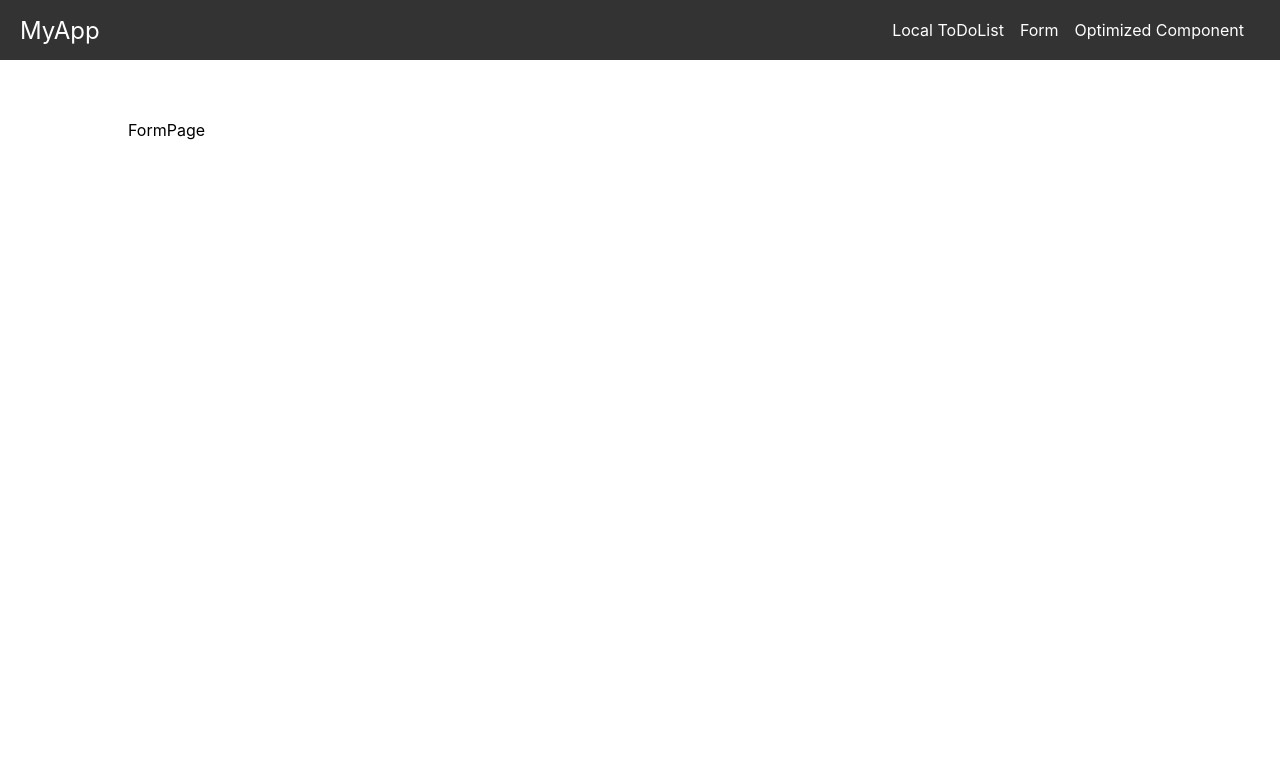
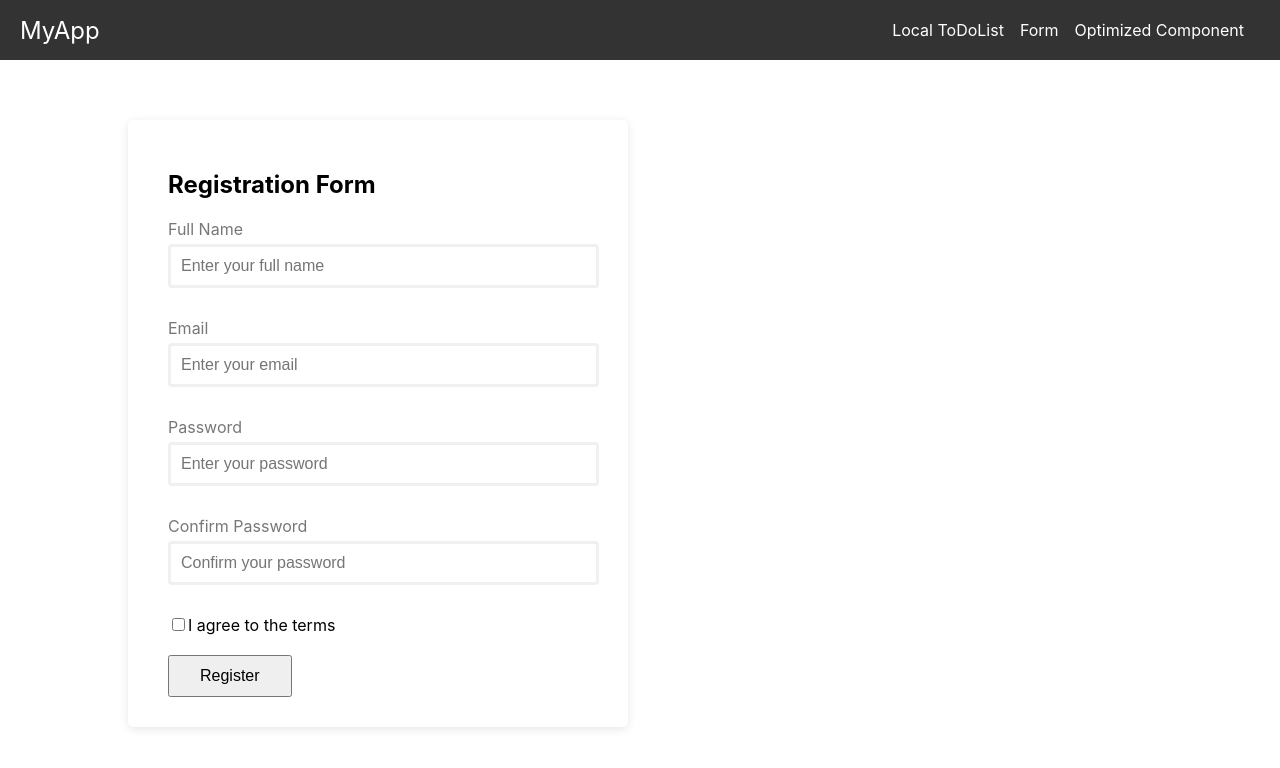
Before and after one commit to omarawad0/Todo-list-reactjs, a React (Create React App) app: page /form in a window 1280 px wide. Shown: the top 768 px of the page. Built offline with nearby package versions, Linux system fonts and the light colour scheme.

Commit message:
Implement FormRegistration task

```diff
--- /dev/null
+++ b/src/components/FormRegistration/FormRegistration.module.css
@@ -0,0 +1,21 @@
+:root {
+  --error-color: #e74c3c;
+}
+
+.container {
+  background-color: #fff;
+  border-radius: 5px;
+  box-shadow: 0 2px 10px #0000001a;
+  width: 500px;
+  @media screen and (max-width: 768px) {
+    width: 300px;
+  }
+}
+
+.form {
+  padding: 30px 55px 30px 40px;
+}
+
+.error {
+  color: var(--error-color);
+}
--- /dev/null
+++ b/src/components/FormRegistration/index.jsx
@@ -0,0 +1,118 @@
+import React, { useState } from "react";
+import InputField from "../InputField";
+import styles from "./FormRegistration.module.css";
+
+const localizedErrors = {
+  fullName: "Full Name is required",
+  email: "Email is required",
+  emailInvalid: "Email is invalid",
+  password: "Password is required",
+  confirmPassword: "Passwords do not match",
+  terms: "You must accept the terms and conditions",
+};
+
+const FormRegistration = () => {
+  const [formData, setFormData] = useState({
+    fullName: "",
+    email: "",
+    password: "",
+    confirmPassword: "",
+    terms: false,
+  });
+
+  const [errors, setErrors] = useState({});
+
+  const handleChange = (e) => {
+    const { name, value, checked, type } = e.target;
+    setFormData({
+      ...formData,
+      [name]: type === "checkbox" ? checked : value,
+    });
+  };
+
+  const validateFormFields = () => {
+    let formErrors = {};
+    if (!formData.fullName) formErrors.fullName = localizedErrors.fullName;
+    if (!formData.email) {
+      formErrors.email = localizedErrors.email;
+    } else if (!/\S+@\S+\.\S+/.test(formData.email)) {
+      formErrors.email = localizedErrors.emailInvalid;
+    }
+    if (!formData.password) formErrors.password = localizedErrors.password;
+    if (formData.password !== formData.confirmPassword) {
+      formErrors.confirmPassword = localizedErrors.confirmPassword;
+    }
+    if (!formData.terms) formErrors.terms = localizedErrors.terms;
+    return formErrors;
+  };
+
+  const handleSubmit = (e) => {
+    e.preventDefault();
+    const formErrors = validateFormFields();
+    if (Object.keys(formErrors).length === 0) {
+      setErrors({});
+      console.log("Form submitted successfully", formData);
+    } else {
+      setErrors(formErrors);
+    }
+  };
+
+  return (
+    <div className={styles.container}>
+      <form onSubmit={handleSubmit} className={styles.form}>
+        <h2>Registration Form</h2>
+        <InputField
+          label="Full Name"
+          type="text"
+          name="fullName"
+          value={formData.fullName}
+          onChange={handleChange}
+          placeholder="Enter your full name"
+          error={errors.fullName}
+        />
+        <InputField
+          label="Email"
+          type="email"
+          name="email"
+          value={formData.email}
+          onChange={handleChange}
+          placeholder="Enter your email"
+          error={errors.email}
+        />
+        <InputField
+          label="Password"
+          type="password"
+          name="password"
+          value={formData.password}
+          onChange={handleChange}
+          placeholder="Enter your password"
+          error={errors.password}
+        />
+        <InputField
+          label="Confirm Password"
+          type="password"
+          name="confirmPassword"
+          value={formData.confirmPassword}
+          onChange={handleChange}
+          placeholder="Confirm your password"
+          error={errors.confirmPassword}
+        />
+        <div style={{ marginBottom: "20px" }}>
+          <label>
+            <input
+              type="checkbox"
+              name="terms"
+              checked={formData.terms}
+              onChange={handleChange}
+            />
+            I agree to the terms
+          </label>
+          {errors.terms && <p className={styles.error}>{errors.terms}</p>}
+        </div>
+        <button type="submit">Register</button>
+      </form>
+    </div>
+  );
+};
+
+export default FormRegistration;
--- a/src/components/InputField/InputField.module.css
+++ b/src/components/InputField/InputField.module.css
@@ -1,4 +1,10 @@
+:root {
+  --error-color: #e74c3c;
+}
+
 .formControl {
+  margin-bottom: 10px;
+  padding-bottom: 20px;
   position: relative;
   width: 100%;
 }
@@ -18,6 +24,14 @@
   width: 100%;
 }
 
+.formControl input[type="checkbox"] {
+  margin-right: 0.5rem;
+}
+
+.formControl .error {
+  color: var(--error-color);
+}
+
 .formControl input:focus {
   outline: 0;
   border-color: #777;
--- a/src/components/InputField/index.jsx
+++ b/src/components/InputField/index.jsx
@@ -1,17 +1,27 @@
 import React from "react";
 import styles from "./InputField.module.css";
 
-const InputField = ({ value, onChange, type, label, placeholder }) => {
+const InputField = ({
+  value,
+  onChange,
+  name,
+  type,
+  label,
+  placeholder,
+  error,
+}) => {
   return (
     <div className={styles.formControl}>
       <label htmlFor={label}>{label}</label>
       <input
         type={type}
+        name={name}
         placeholder={placeholder}
         id={label}
         value={value}
-        onChange={(e) => onChange(e.target.value)}
+        onChange={onChange}
       />
+      {error && <small className={styles.error}>{error}</small>}
     </div>
   );
 };
--- a/src/components/Todo/AddTodoForm.jsx
+++ b/src/components/Todo/AddTodoForm.jsx
@@ -10,14 +10,14 @@ const AddTodoForm = ({ addTodo }) => {
     <div className={styles.formControlWrapper}>
       <InputField
         value={todoTitle}
-        onChange={setTodoTitle}
+        onChange={(e) => setTodoTitle(e.target.value)}
         type="text"
         label="Title"
         placeholder="Enter title"
       />
       <InputField
         value={todoDescription}
-        onChange={setTodoDescription}
+        onChange={(e) => setTodoDescription(e.target.value)}
         type="text"
         label="Description"
         placeholder="Enter Description"
--- a/src/components/Todo/Todo.module.css
+++ b/src/components/Todo/Todo.module.css
@@ -19,6 +19,7 @@ button {
 
 .filterButtons {
   display: flex;
+  flex-wrap: wrap;
   gap: 10px;
   margin-top: 20px;
 }
--- a/src/pages/FormPage/index.jsx
+++ b/src/pages/FormPage/index.jsx
@@ -1,8 +1,13 @@
 import React from "react";
 import { PageContainer } from "../../components/PageContainer/PageContainer.styled";
+import FormRegistration from "../../components/FormRegistration";
 
 const FormPage = () => {
-  return <PageContainer>FormPage</PageContainer>;
+  return (
+    <PageContainer>
+      <FormRegistration />
+    </PageContainer>
+  );
 };
 
 export default FormPage;
```
